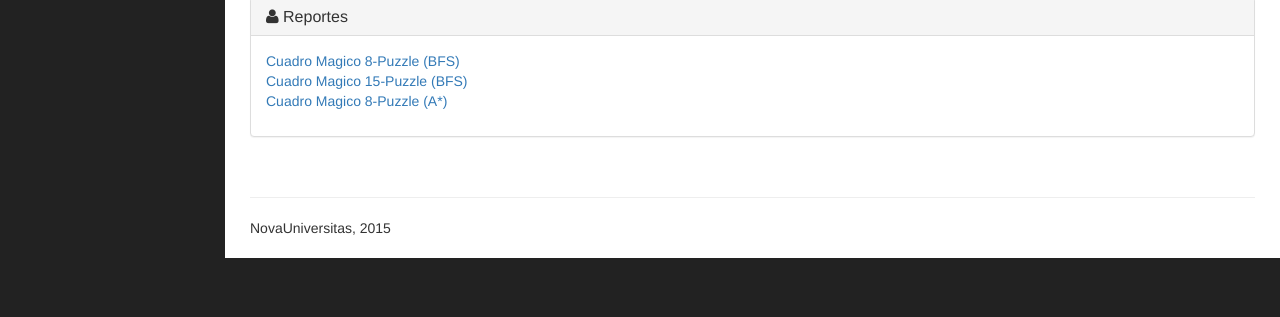
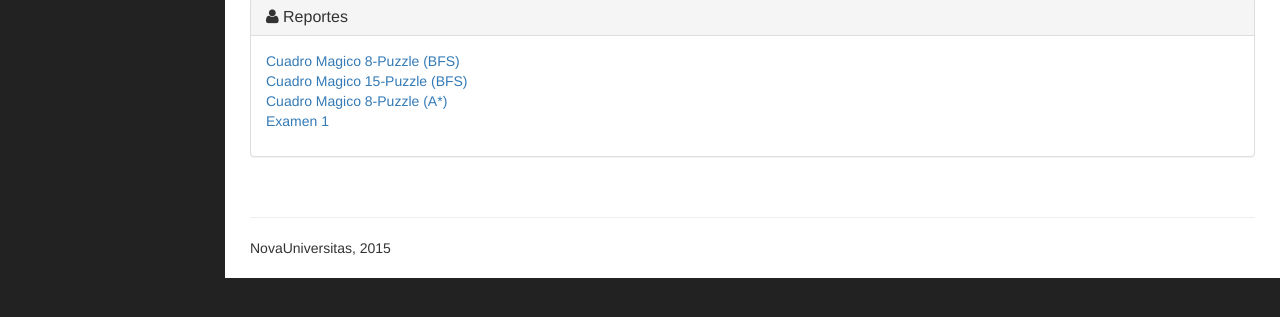
Before and after one commit to luchtrix/luchtrix.github.io, a plain HTML site: page reportes.html in a window 1280 px wide. Shown: the part 365-682 px from the top of the page. Drawn offline with Linux system fonts and the light colour scheme.

Commit message:
Update reportes.html

```diff
--- a/reportes.html
+++ b/reportes.html
@@ -135,6 +135,7 @@
                                     <a href="8_puzzle.html">Cuadro Magico 8-Puzzle (BFS)</a><br>
                                     <a href="15_puzzle.html">Cuadro Magico 15-Puzzle (BFS)</a><br>
                                     <a href="A_estrella.html">Cuadro Magico 8-Puzzle (A*)</a><br>
+                                    <a href="Examen1_Canibales_Misioneros.html">Examen 1</a><br>
                                 </p>
                             </div>
                         </div>
```
